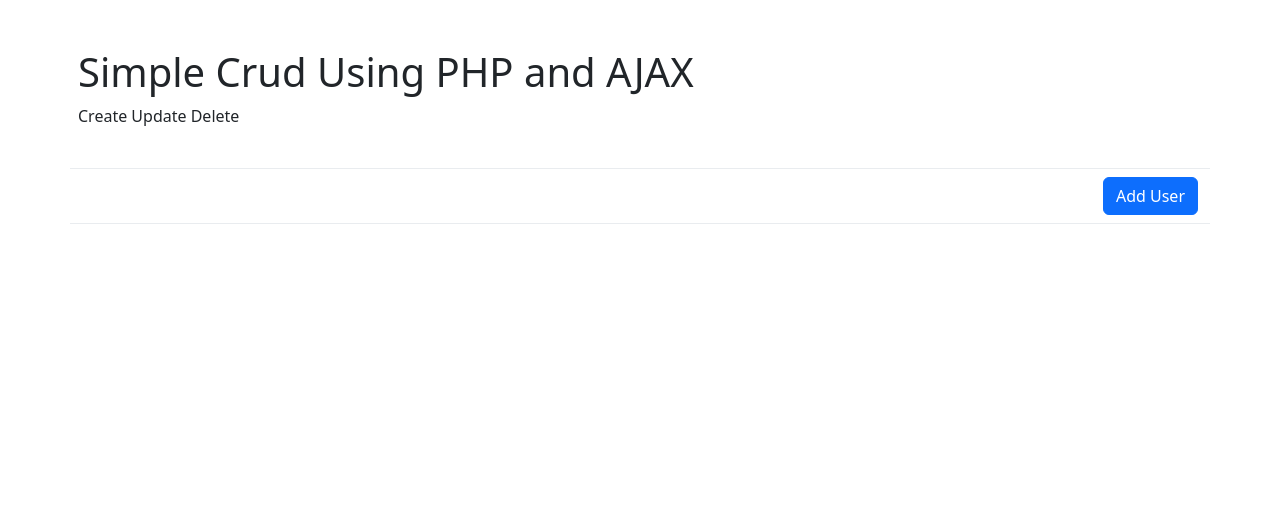
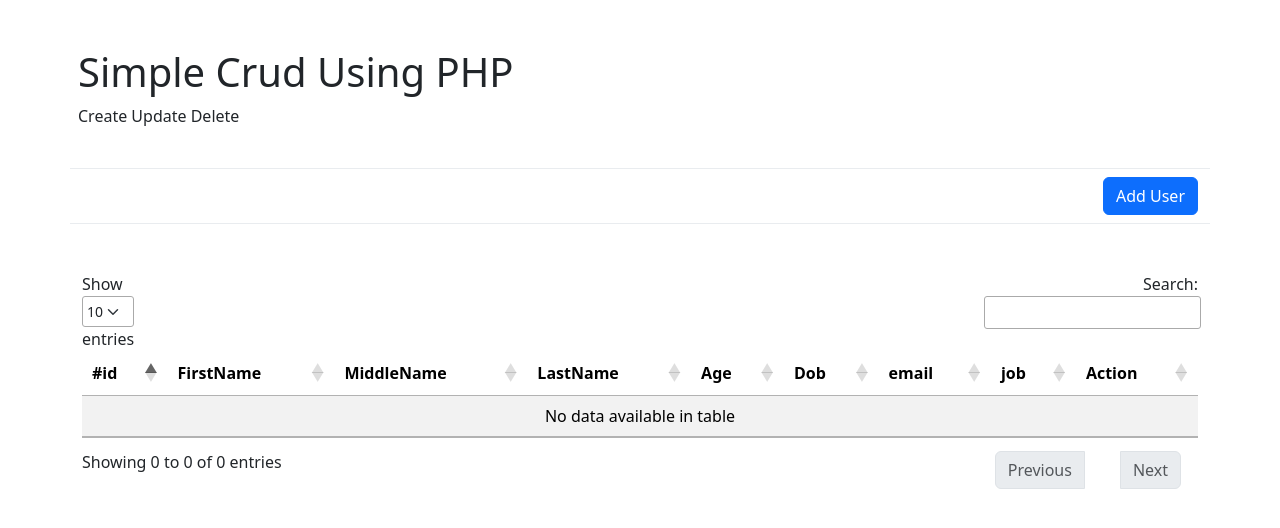
Before and after one commit to jairuss0/OOP-PHP-CRUD, a PHP site: page /dashboard.php in a window 1280 px wide. Shown: the top 528 px of the page. Run offline with PHP 8.4, Linux system fonts and the light colour scheme; data that the repository does not hold is empty; some libraries are stand-ins or nearby versions.

Commit message:
dataTable library added

```diff
--- a/classes/Database.php
+++ b/classes/Database.php
@@ -12,8 +12,11 @@ class Db{
     // get the database connection
     protected function connected(){
         try{
+            // data source name
             $db = 'mysql:host='.$this->host.';dbname='.$this->dbname;
+            // create a PDO instance
             $this->conn = new PDO($db,$this->user,$this->password);
+            // PDO query
             $this->conn->setAttribute(PDO::ATTR_ERRMODE, PDO::ERRMODE_EXCEPTION);
 
         }catch(PDOException $e){
--- a/classes/Query.php
+++ b/classes/Query.php
@@ -10,11 +10,11 @@ class Query extends Db{
     //fetch data from database
     protected function fetchData(){
         try{
-            $sql = "SELECT * FROM user";
+            $sql = "SELECT * FROM user ORDER BY id DESC";
             $stmt = $this->connected()->prepare($sql);
             $stmt->execute();
             // return the statement result as array
-            $result = $stmt->setFetchMode(PDO::FETCH_ASSOC);
+            $result = $stmt->fetchAll(PDO::FETCH_ASSOC);
             return $result;
         }catch(PDOException $e){
             echo "Error: " . $e->getMessage();
@@ -24,13 +24,19 @@ class Query extends Db{
     // insert data from the database
     protected function insertData($fname,$mname,$lname,$age,$dob,$email,$job){
         try{
-            $sql = "INSERT INTO user (firstName,middleName,lastName,age,dob,email,job) VALUES('$fname','$mname','$lname','$age','$dob','$email','$job')";
-            $success = $this->connected()->exec($sql); // use exec() because no result are returned
+            $sql = "INSERT INTO user (firstName,middleName,lastName,age,dob,email,job) VALUES(
+            :firstName,:middleName,:lastName,:age,:dob,:email,:job)";
+            $stmt = $this->connected()->prepare($sql);
+            $succes = $stmt->execute(['firstName' => $fname,
+            'middleName' => $mname, 'lastName' => $lname, 'age' => $age,
+            'dob' => $dob, 'email' => $email,
+            'job' => $job, ]);
 
-            if($success){
-
-            }else{
-
+            if($succes){
+                header('Location:../pages/dashboard.php');
+            }
+            else{
+                header('Location:../pages/dashboard.php');
             }
 
         }catch(PDOException $e){
--- a/classes/User.php
+++ b/classes/User.php
@@ -3,11 +3,11 @@
 
 class User extends Query{
 
-    // send the user input into the query method
+    // return the query data from database
     public function DisplayData(){
         return $this->fetchData();
     }
-
+    // send the user credentials to query class
     public function insertUser($fname,$mname,$lname,$age,$dob,$email,$job){
         $this->insertData($fname,$mname,$lname,$age,$dob,$email,$job);
     }
--- a/includes/insertUser.inc.php
+++ b/includes/insertUser.inc.php
@@ -13,6 +13,10 @@
         $job = $_POST['job'];
 
         $user->insertUser($fname,$mname,$lname,$age,$dob,$email,$job);
+
+        if($user){
+            echo "user created!";
+        }
     }
 
 
--- a/includes/readData.inc.php
+++ b/includes/readData.inc.php
@@ -2,6 +2,7 @@
     include_once("../classes/User.php");
     // get the data from the database
     $user = new User();
+    $row = $user->DisplayData();
 
 
 ?>
--- a/modals/modal.php
+++ b/modals/modal.php
@@ -42,7 +42,7 @@
                         </div>
                         <div class="col-md-4">
                             <div class="form-floating mb-3">
-                                <input type="date" class="form-control" id="dob" name="dob" required placeholder="">
+                                <input type="date" class="form-control" id="dob" name="dob" required autofocus="off"autocomplete="off">
                                 <label for="dob">DateOfBirth</label>
                             </div>
                         </div>
--- a/pages/dashboard.php
+++ b/pages/dashboard.php
@@ -10,9 +10,8 @@ include_once("../includes/insertUser.inc.php");
     <meta name="viewport" content="width=device-width, initial-scale=1.0">
     <title>SIMPLE CRUD OOP</title>
     <link href="https://cdn.jsdelivr.net/npm/bootstrap@5.3.3/dist/css/bootstrap.min.css" rel="stylesheet" integrity="sha384-QWTKZyjpPEjISv5WaRU9OFeRpok6YctnYmDr5pNlyT2bRjXh0JMhjY6hW+ALEwIH" crossorigin="anonymous">
-    <link href="../styles/style.css" rel="stylesheet">
-    <!-- Sweetalert 2 CSS -->
-    <link rel="stylesheet" href="assets/plugins/sweetalert2/sweetalert2.min.css">
+    <link rel="stylesheet" href="https://cdn.datatables.net/1.13.5/css/jquery.dataTables.min.css" />
+
 </head>
 
 <body>
@@ -21,7 +20,7 @@ include_once("../includes/insertUser.inc.php");
             <!--TITLE--->
             <div class="row">
                 <div class="container-sm mt-5 px-2">
-                    <h1>Simple Crud Using PHP and AJAX</h1>
+                    <h1>Simple Crud Using PHP</h1>
                     <p class="fw-normal">Create Update Delete</p>
                 </div>
                 <div class="container-sm mt-4 py-2 d-flex justify-content-end border-top border-bottom border-light-subtle">
@@ -30,19 +29,57 @@ include_once("../includes/insertUser.inc.php");
                         Add User
                     </button>
                 </div>
-                <div class="container-fluid">
-
+                <div class="container-fluid mt-5">
                     <!---table--->
+                    <table id="myTable" class="table table-striped">
+                        <thead>
+                            <tr>
+                                <th scope="col">#id</th>
+                                <th scope="col">FirstName</th>
+                                <th scope="col">MiddleName</th>
+                                <th scope="col">LastName</th>
+                                <th scope="col">Age</th>
+                                <th scope="col">Dob</th>
+                                <th scope="col">email</th>
+                                <th scope="col">job</th>
+                                <th scope="col">Action</th>
+                            </tr>
+                        </thead>
+                        <tbody>
+                            <?php foreach($row as $data): ?>
+                            <tr>
+                                <th scope="row"><?=$data['id']?></th>
+                                <td><?=$data['firstName']?></td>
+                                <td><?=$data['middleName']?></td>
+                                <td><?=$data['lastName']?></td>
+                                <td><?=$data['age']?></td>
+                                <td><?=$data['dob']?></td>
+                                <td><?=$data['email']?></td>
+                                <td><?=$data['job']?></td>
+                                <td><button>Edit</button><button>Delete</button></td>
+                            </tr>
+                            <?php endforeach; ?>
+                        </tbody>
+                    </table>
                 </div>
             </div>
         </div>
     </main>
     <?php include('../modals/modal.php') ?>
     <!-- jQuery library -->
-    <script src="https://ajax.googleapis.com/ajax/libs/jquery/3.5.1/jquery.min.js"></script>
-    <!-- Sweetalert2 JS -->
-    <script src="https://cdn.jsdelivr.net/npm/bootstrap@5.3.3/dist/js/bootstrap.bundle.min.js" integrity="sha384-YvpcrYf0tY3lHB60NNkmXc5s9fDVZLESaAA55NDzOxhy9GkcIdslK1eN7N6jIeHz" crossorigin="anonymous"></script>
-    <script src="https://cdn.jsdelivr.net/npm/sweetalert2@11"></script>
+    <script src="https://code.jquery.com/jquery-3.7.0.js"></script>
+    <script src="https://cdn.jsdelivr.net/npm/bootstrap@5.3.3/dist/js/bootstrap.min.js" integrity="sha384-0pUGZvbkm6XF6gxjEnlmuGrJXVbNuzT9qBBavbLwCsOGabYfZo0T0to5eqruptLy" crossorigin="anonymous"></script>
+
+    <script src="https://cdn.datatables.net/1.13.4/js/jquery.dataTables.min.js"></script>
+    <script src="https://cdn.datatables.net/1.13.4/js/dataTables.bootstrap5.min.js"></script>
+
+    <script>
+        $(document).ready(function() {
+            $('#myTable').DataTable({
+                responsive: true
+            });
+        });
+    </script>
 
 </body>
 
--- /dev/null
+++ b/pages/index.php
@@ -0,0 +1,3 @@
+<?php
+
+//print_r(PDO::getAvailableDrivers());
```
